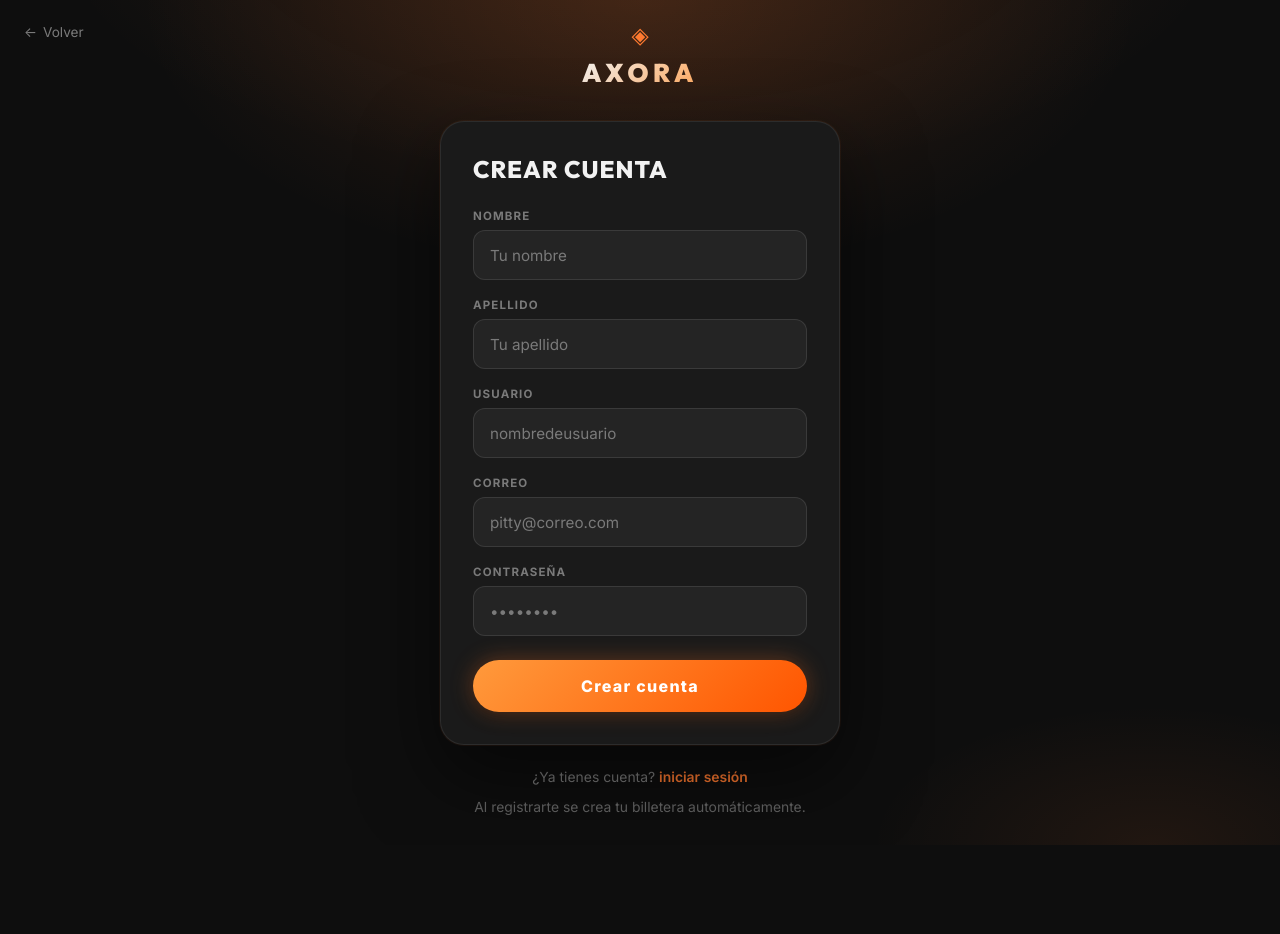
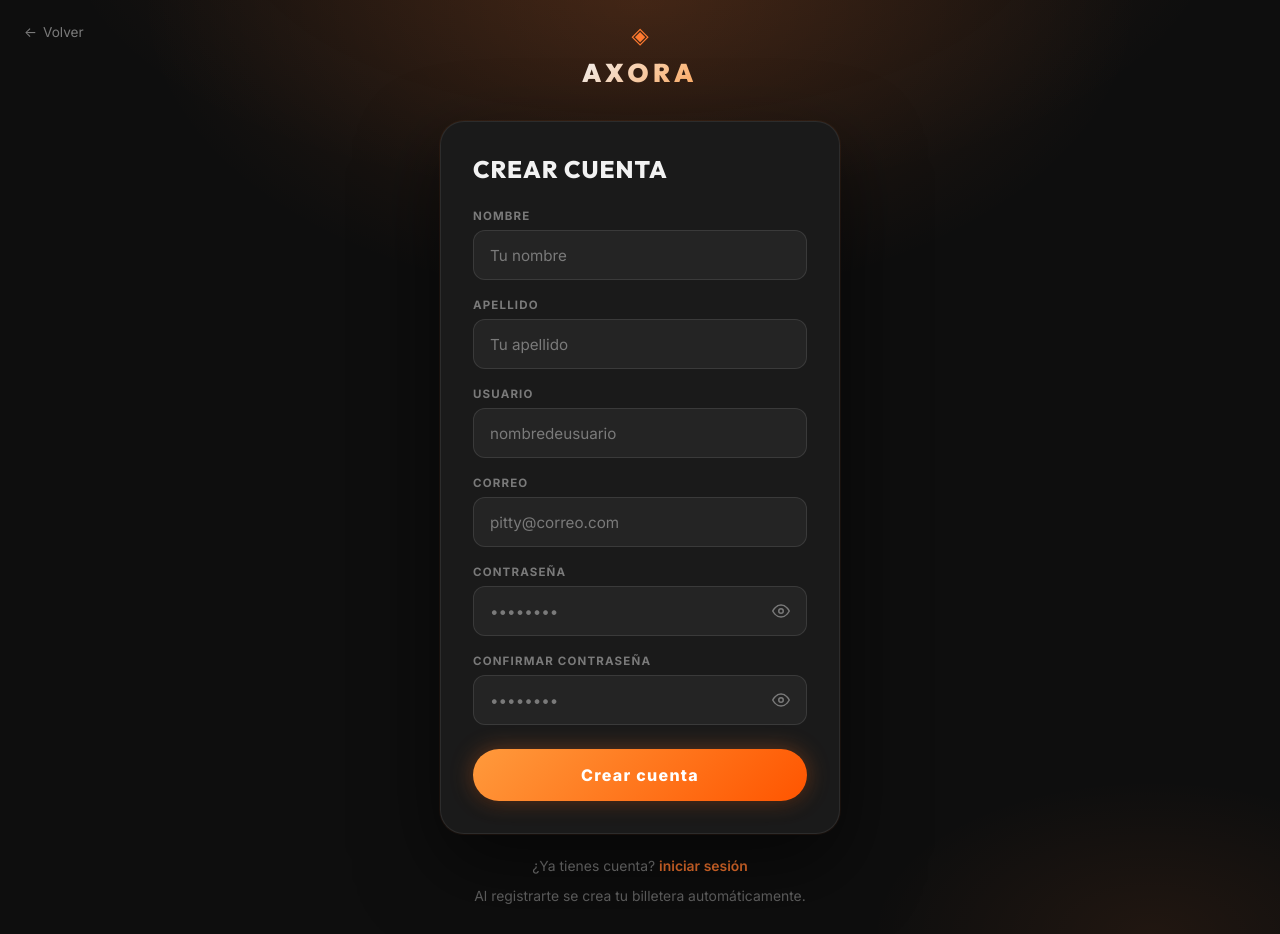
Before and after one commit to axoratechgroup/axora-frontend, a React (Vite) app: page /registro in a window 1280 px wide. Before the commit the page ends 845 px from the top, so only its background shows below. Built offline with nearby package versions, Linux system fonts and the light colour scheme.

Commit message:
feat: validate password confirmation

```diff
--- a/src/pages/registro/RegistroPage.tsx
+++ b/src/pages/registro/RegistroPage.tsx
@@ -8,24 +8,41 @@ export default function RegistroPage() {
   const navigate = useNavigate()
   const { setAuthenticated } = useAuth()
 
- const [firstName, setFirstName] = useState('')
-const [lastName, setLastName]   = useState('')
-const [username, setUsername]   = useState('')
-  const [email, setEmail]       = useState('')
-  const [password, setPassword] = useState('')
-  const [error, setError]       = useState('')
-  const [loading, setLoading]   = useState(false)
+  const [firstName, setFirstName]                       = useState('')
+  const [lastName, setLastName]                         = useState('')
+  const [username, setUsername]                         = useState('')
+  const [email, setEmail]                               = useState('')
+  const [password, setPassword]                         = useState('')
+  const [showPassword, setShowPassword]                 = useState(false)
+  const [confirmPassword, setConfirmPassword]           = useState('')
+  const [showConfirmPassword, setShowConfirmPassword]   = useState(false)
+  const [error, setError]                               = useState('')
+  const [loading, setLoading]                           = useState(false)
+
   const passwordTooShort = password.length > 0 && password.length < 8
+  const passwordsDoNotMatch = confirmPassword.length > 0 && password !== confirmPassword
+
   const handleSubmit = async (e: SyntheticEvent) => {
     e.preventDefault()
     setError('')
 
-  if (!firstName.trim() || !lastName.trim() || !username.trim() || !email.trim() || !password.trim()) {
+    if (
+      !firstName.trim() ||
+      !lastName.trim() ||
+      !username.trim() ||
+      !email.trim() ||
+      !password.trim() ||
+      !confirmPassword.trim()
+    ) {
       setError('Por favor completa todos los campos.')
       return
     }
     if (password.length < 8) {
       setError('La contraseña debe tener al menos 8 caracteres.')
+      return
+    }
+    if (password !== confirmPassword) {
+      setError('Las contraseñas no coinciden.')
       return
     }
 
@@ -131,6 +148,7 @@ const passwordTooShort = password.length > 0 && password.length < 8
               disabled={loading}
             />
           </div>
+
           {/* Email */}
           <div className="form-field">
             <label className="form-label" htmlFor="registro-email">
@@ -153,19 +171,123 @@ const passwordTooShort = password.length > 0 && password.length < 8
             <label className="form-label" htmlFor="registro-password">
               Contraseña
             </label>
+            <div className="password-input-wrapper">
               <input
                 id="registro-password"
                 className={`form-input${error || passwordTooShort ? ' has-error' : ''}`}
-    type="password"
+                type={showPassword ? 'text' : 'password'}
                 autoComplete="new-password"
                 placeholder="••••••••"
                 value={password}
                 onChange={(e) => setPassword(e.target.value)}
                 disabled={loading}
               />
+              <button
+                type="button"
+                className="password-toggle-btn"
+                aria-label={showPassword ? 'Ocultar contraseña' : 'Mostrar contraseña'}
+                onClick={() => setShowPassword((prev) => !prev)}
+                disabled={loading}
+              >
+                {showPassword ? (
+                  <svg
+                    aria-hidden="true"
+                    width="18"
+                    height="18"
+                    viewBox="0 0 24 24"
+                    fill="none"
+                    stroke="currentColor"
+                    strokeWidth="2"
+                    strokeLinecap="round"
+                    strokeLinejoin="round"
+                  >
+                    <path d="M17.94 17.94A10.07 10.07 0 0 1 12 20c-7 0-11-8-11-8a18.45 18.45 0 0 1 5.06-5.94M9.9 4.24A9.12 9.12 0 0 1 12 4c7 0 11 8 11 8a18.5 18.5 0 0 1-2.16 3.19m-6.72-1.07a3 3 0 1 1-4.24-4.24" />
+                    <line x1="1" y1="1" x2="23" y2="23" />
+                  </svg>
+                ) : (
+                  <svg
+                    aria-hidden="true"
+                    width="18"
+                    height="18"
+                    viewBox="0 0 24 24"
+                    fill="none"
+                    stroke="currentColor"
+                    strokeWidth="2"
+                    strokeLinecap="round"
+                    strokeLinejoin="round"
+                  >
+                    <path d="M1 12s4-8 11-8 11 8 11 8-4 8-11 8-11-8-11-8z" />
+                    <circle cx="12" cy="12" r="3" />
+                  </svg>
+                )}
+              </button>
+            </div>
             {passwordTooShort && (
               <span className="form-hint">
                 Mínimo 8 caracteres ({password.length}/8)
+              </span>
+            )}
+          </div>
+
+          {/* Confirmar Password */}
+          <div className="form-field">
+            <label className="form-label" htmlFor="registro-confirm-password">
+              Confirmar contraseña
+            </label>
+            <div className="password-input-wrapper">
+              <input
+                id="registro-confirm-password"
+                className={`form-input${error || passwordsDoNotMatch ? ' has-error' : ''}`}
+                type={showConfirmPassword ? 'text' : 'password'}
+                autoComplete="new-password"
+                placeholder="••••••••"
+                value={confirmPassword}
+                onChange={(e) => setConfirmPassword(e.target.value)}
+                disabled={loading}
+              />
+              <button
+                type="button"
+                className="password-toggle-btn"
+                aria-label={showConfirmPassword ? 'Ocultar contraseña' : 'Mostrar contraseña'}
+                onClick={() => setShowConfirmPassword((prev) => !prev)}
+                disabled={loading}
+              >
+                {showConfirmPassword ? (
+                  <svg
+                    aria-hidden="true"
+                    width="18"
+                    height="18"
+                    viewBox="0 0 24 24"
+                    fill="none"
+                    stroke="currentColor"
+                    strokeWidth="2"
+                    strokeLinecap="round"
+                    strokeLinejoin="round"
+                  >
+                    <path d="M17.94 17.94A10.07 10.07 0 0 1 12 20c-7 0-11-8-11-8a18.45 18.45 0 0 1 5.06-5.94M9.9 4.24A9.12 9.12 0 0 1 12 4c7 0 11 8 11 8a18.5 18.5 0 0 1-2.16 3.19m-6.72-1.07a3 3 0 1 1-4.24-4.24" />
+                    <line x1="1" y1="1" x2="23" y2="23" />
+                  </svg>
+                ) : (
+                  <svg
+                    aria-hidden="true"
+                    width="18"
+                    height="18"
+                    viewBox="0 0 24 24"
+                    fill="none"
+                    stroke="currentColor"
+                    strokeWidth="2"
+                    strokeLinecap="round"
+                    strokeLinejoin="round"
+                  >
+                    <path d="M1 12s4-8 11-8 11 8 11 8-4 8-11 8-11-8-11-8z" />
+                    <circle cx="12" cy="12" r="3" />
+                  </svg>
+                )}
+              </button>
+            </div>
+            {passwordsDoNotMatch && (
+              <span className="form-hint">
+                Las contraseñas no coinciden.
               </span>
             )}
           </div>
```
Lines whose indentation alone changed are shown as unchanged.
